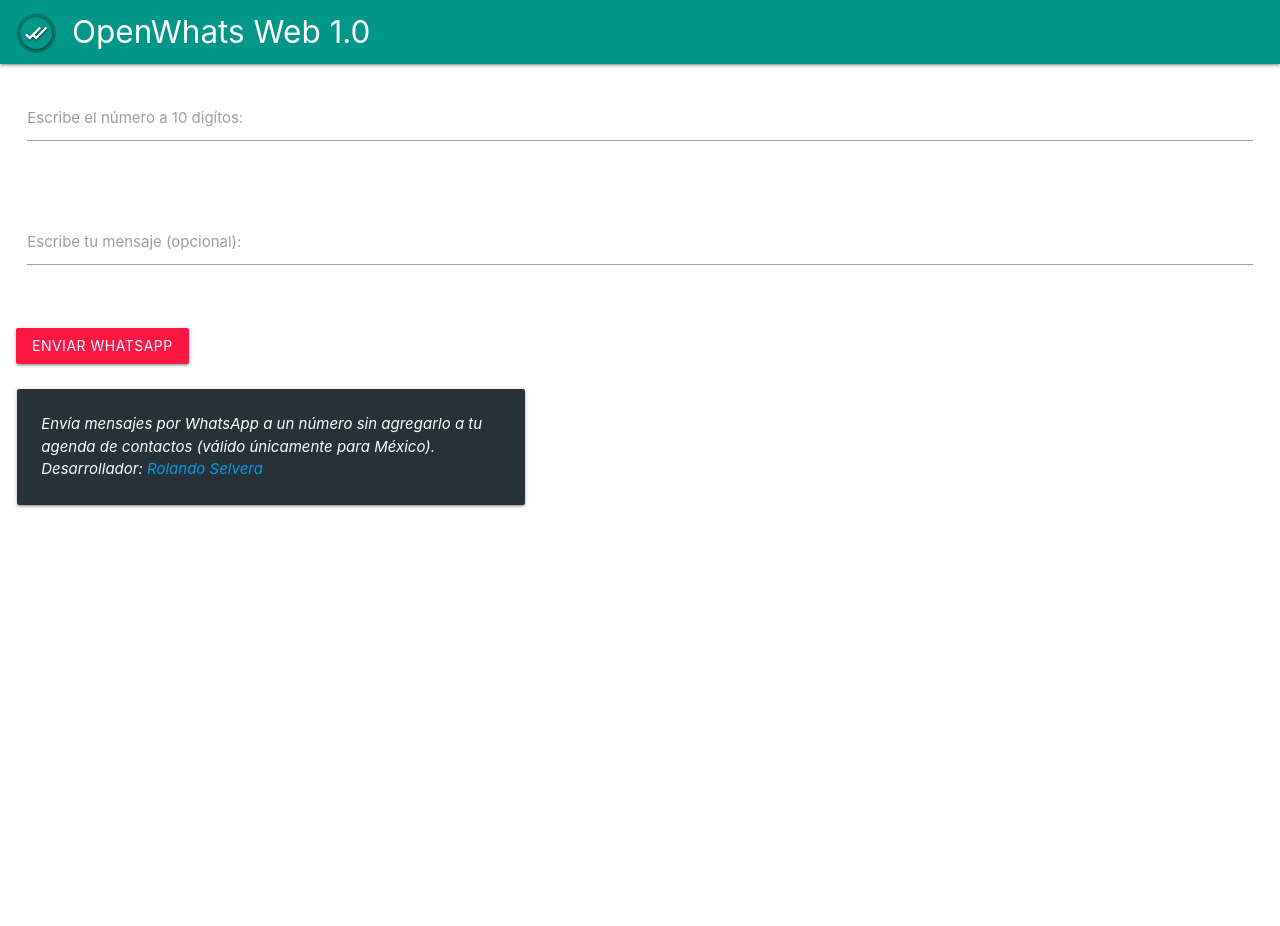
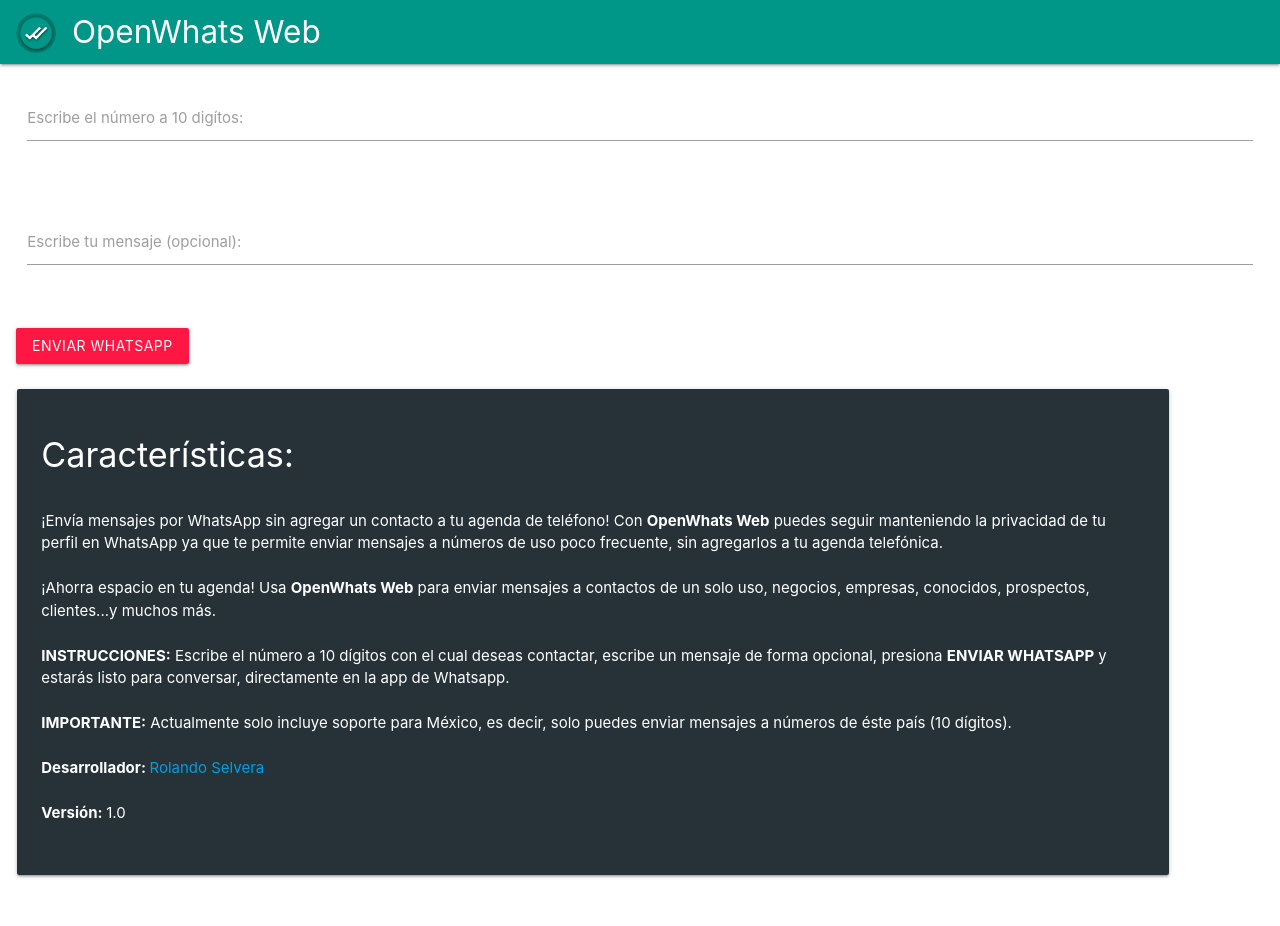
Before and after one commit to RolandoSelvera/rolandoselvera.github.io, a PHP site: page /openwhats/openwhats.html in a window 1280 px wide. Before the commit the page ends 508 px from the top, so only its background shows below. Run offline with PHP 8.4, Linux system fonts and the light colour scheme.

Commit message:
Agrega características a Card.

```diff
--- a/css/style.css
+++ b/css/style.css
@@ -22,8 +22,10 @@
 }
 
 .card-panel{
-	font-style: italic;
+	width: 90vw;
+	font-style: normal;
 	overflow: hidden;
 	margin-left: -10px;
 	margin-top: 25px;
+	padding-bottom: 50px;
 }
--- a/openwhats/openwhats.html
+++ b/openwhats/openwhats.html
@@ -27,7 +27,7 @@
 <nav>
 	<div class="nav-wrapper teal">
 	  <img class="img-logo" src="img/openwhats-icon.png" alt="OpenWhats Web" width="40" height="40">
-      <a href="#" class="brand-logo">OpenWhats Web 1.0</a>
+      <a href="#" class="brand-logo">OpenWhats Web</a>
     </div>
 </nav>
 
@@ -61,8 +61,18 @@
 	<div class="row">
     <div class="col s12 m5">
       <div class="card-panel blue-grey darken-4">
-        <span class="white-text">Envía mensajes por WhatsApp a un número sin agregarlo a tu agenda de contactos (válido únicamente para México). Desarrollador: </span>
-        <a href="https://medium.com/@rolandoselvera" target="_blank">Rolando Selvera</a>
+		  <h4 class="white-text">Características:</h4>
+        <span class="white-text"><br>¡Envía mensajes por WhatsApp sin agregar un contacto a tu agenda de teléfono! Con <b>OpenWhats Web</b> puedes seguir manteniendo la privacidad de tu perfil en WhatsApp ya que te permite enviar mensajes a números de uso poco frecuente, sin agregarlos a tu agenda telefónica.
+
+			<br><br>¡Ahorra espacio en tu agenda! Usa <b>OpenWhats Web</b> para enviar mensajes a contactos de un solo uso, negocios, empresas, conocidos, prospectos, clientes...y muchos más.
+
+			<br><br><b>INSTRUCCIONES:</b> Escribe el número a 10 dígitos con el cual deseas contactar, escribe un mensaje de forma opcional, presiona <b>ENVIAR WHATSAPP</b> y estarás listo para conversar, directamente en la app de Whatsapp.
+
+			<br><br><b>IMPORTANTE:</b> Actualmente solo incluye soporte para México, es decir, solo puedes enviar mensajes a números de éste país (10 dígitos).
+
+			<br><br><b>Desarrollador: </b></span>
+        <a href="https://play.google.com/store/apps/dev?id=7110481755554397068&hl=es_MX&gl=US" target="_blank">Rolando Selvera</a>
+		<span class="white-text"><br><br><b>Versión: </b>1.0</span>
       </div>
     </div>
   </div>
```
